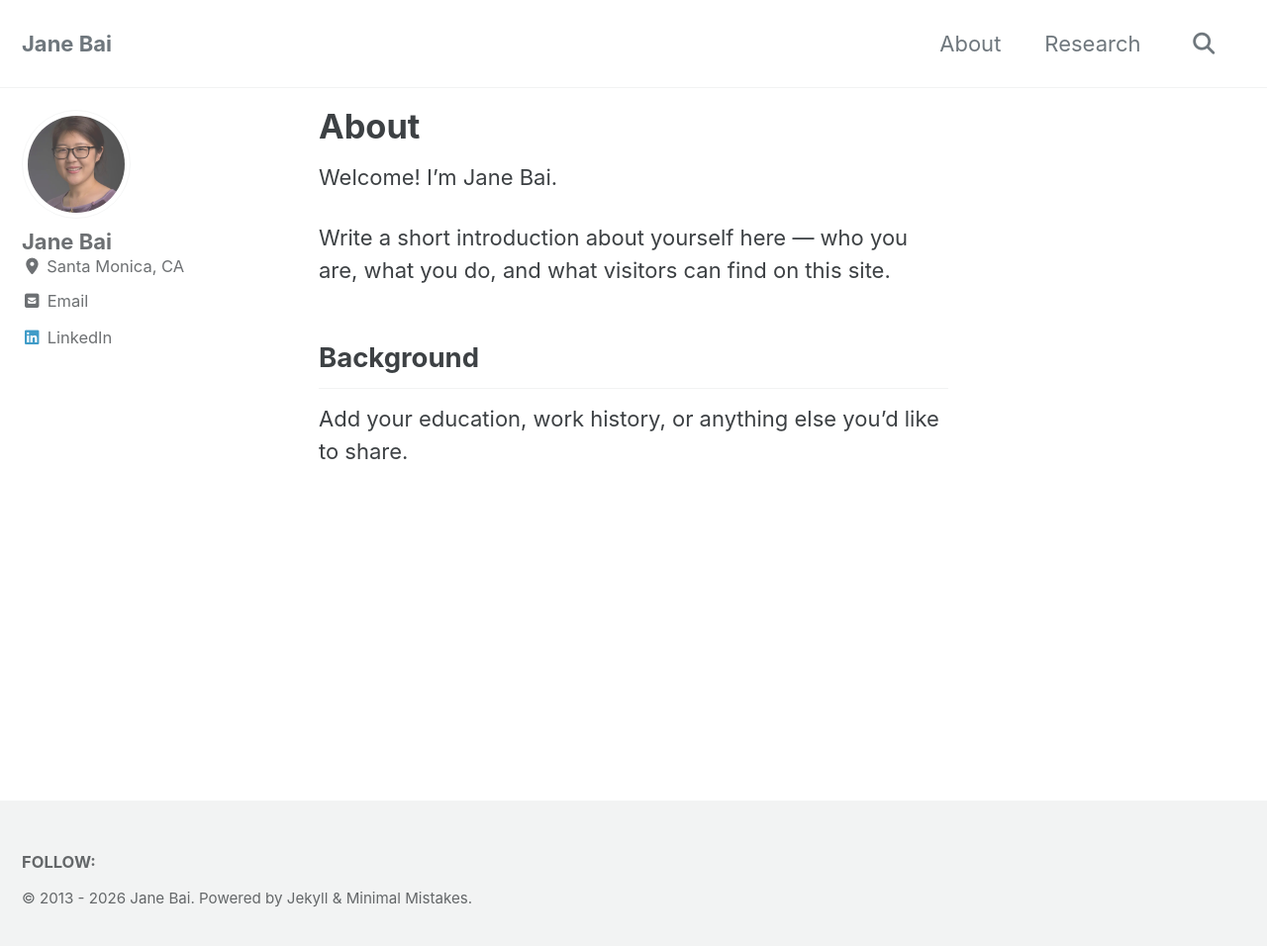
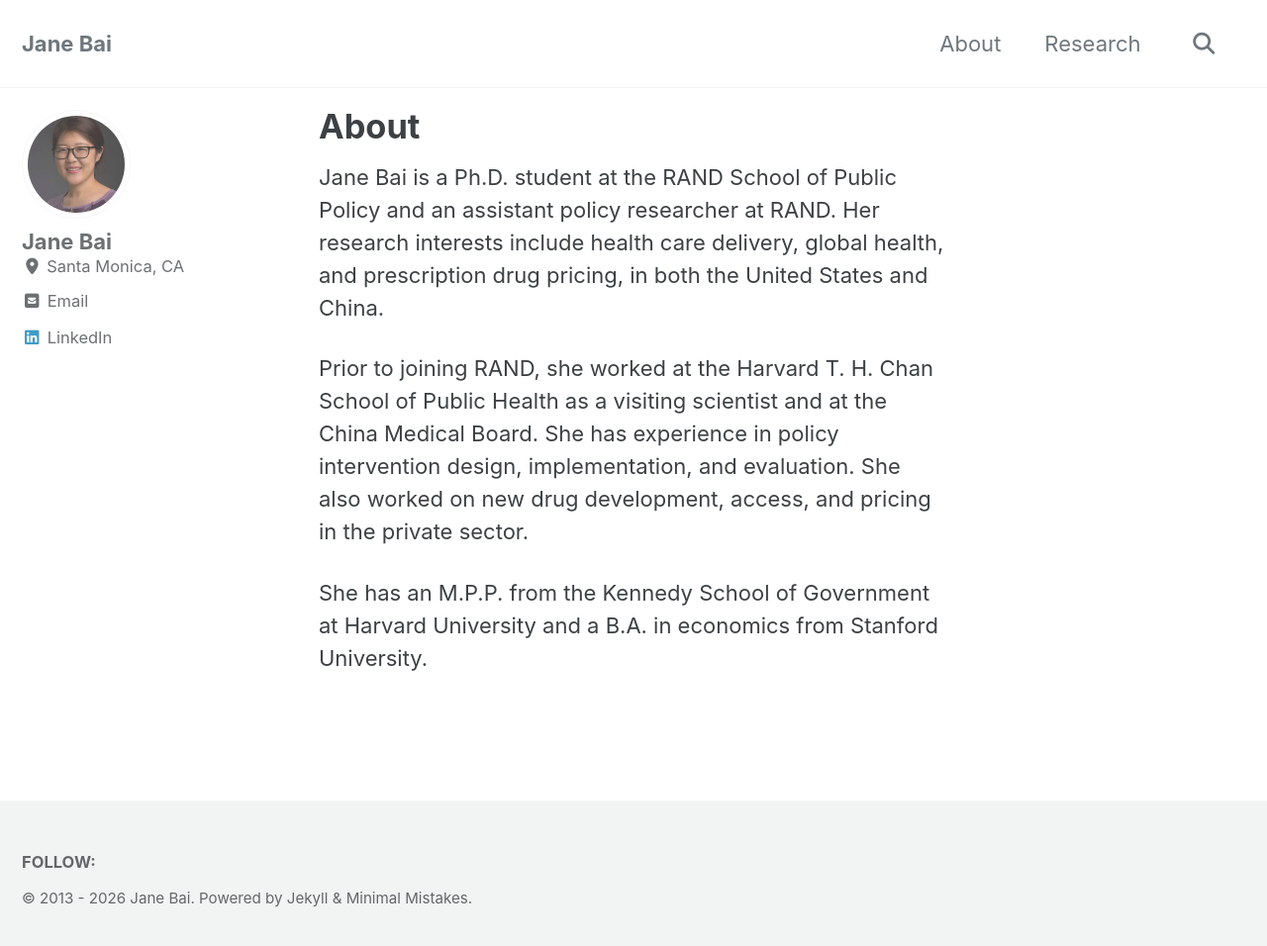
Before and after one commit to janebai2016-arch/janebai2016-arch.github.io, a Jekyll site: the page built from _pages/about.md, in a window 1280 px wide and 964 px high. Shown: the top 956 px of the window at 99% size. Built offline with Jekyll 4.4.1, drawn with Linux system fonts in a browser that asks for light colours; cached includes are drawn as plain includes.

Commit message:
Add About bio; update contact email to jbai@rand.org
Co-Authored-By: Claude Fable 5 <noreply@anthropic.com>
Claude-Session: https://claude.ai/code/session_01WjgZsSNACdC3CDMxoUUGMg

```diff
--- a/_config.yml
+++ b/_config.yml
@@ -122,7 +122,7 @@ author:
   links:
     - label: "Email"
       icon: "fas fa-fw fa-square-envelope"
-      url: "mailto:yang.esports@gmail.com"
+      url: "mailto:jbai@rand.org"
     - label: "LinkedIn"
       icon: "fab fa-fw fa-linkedin"
       url: "https://www.linkedin.com/in/jane-bai-542a71364"
--- a/_pages/about.md
+++ b/_pages/about.md
@@ -5,11 +5,16 @@ permalink: /
 author_profile: true
 ---
 
-Welcome! I'm Jane Bai.
+Jane Bai is a Ph.D. student at the RAND School of Public Policy and an
+assistant policy researcher at RAND. Her research interests include health
+care delivery, global health, and prescription drug pricing, in both the
+United States and China.
 
-Write a short introduction about yourself here — who you are, what you do,
-and what visitors can find on this site.
+Prior to joining RAND, she worked at the Harvard T. H. Chan School of Public
+Health as a visiting scientist and at the China Medical Board. She has
+experience in policy intervention design, implementation, and evaluation. She
+also worked on new drug development, access, and pricing in the private
+sector.
 
-## Background
-
-Add your education, work history, or anything else you'd like to share.
+She has an M.P.P. from the Kennedy School of Government at Harvard University
+and a B.A. in economics from Stanford University.
```
